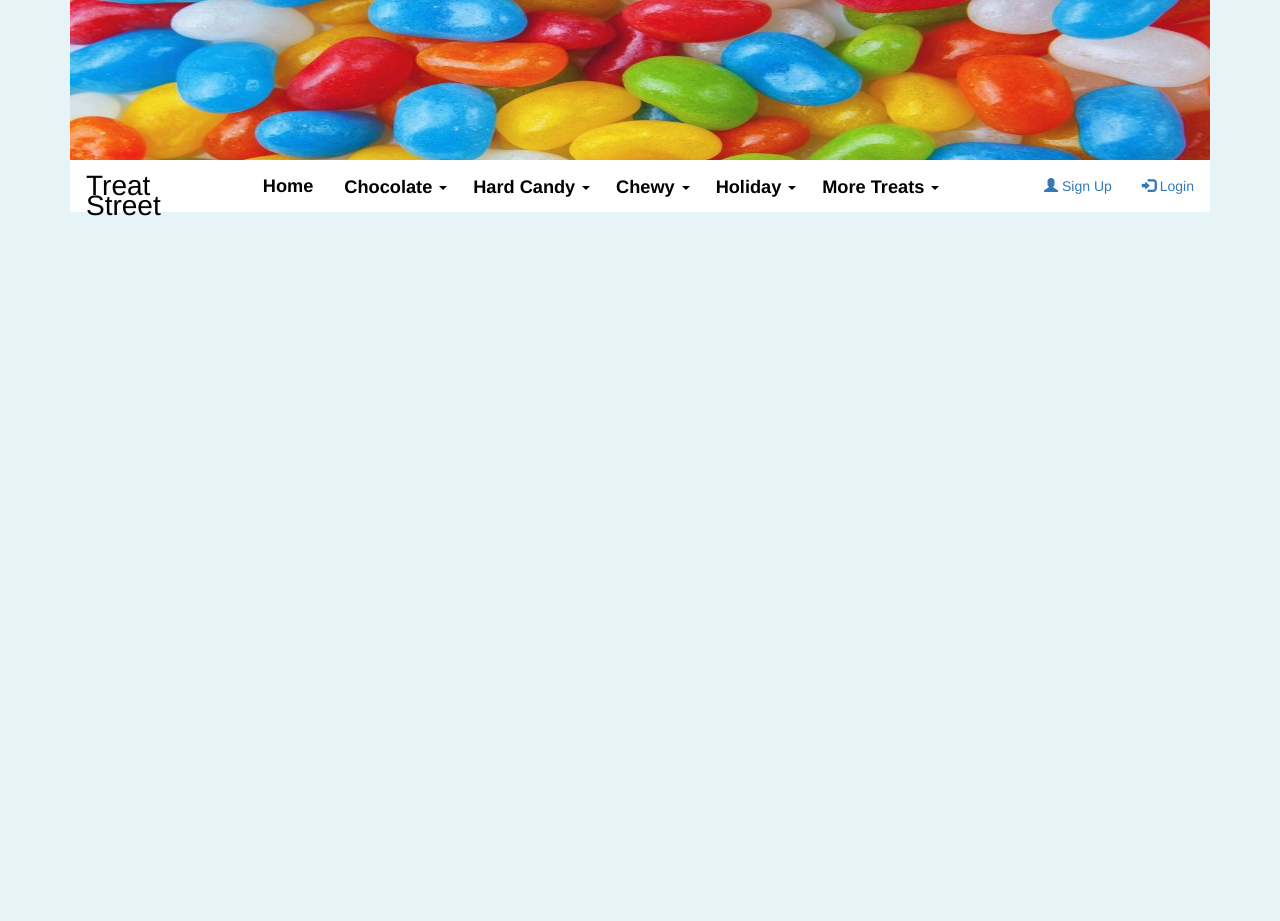
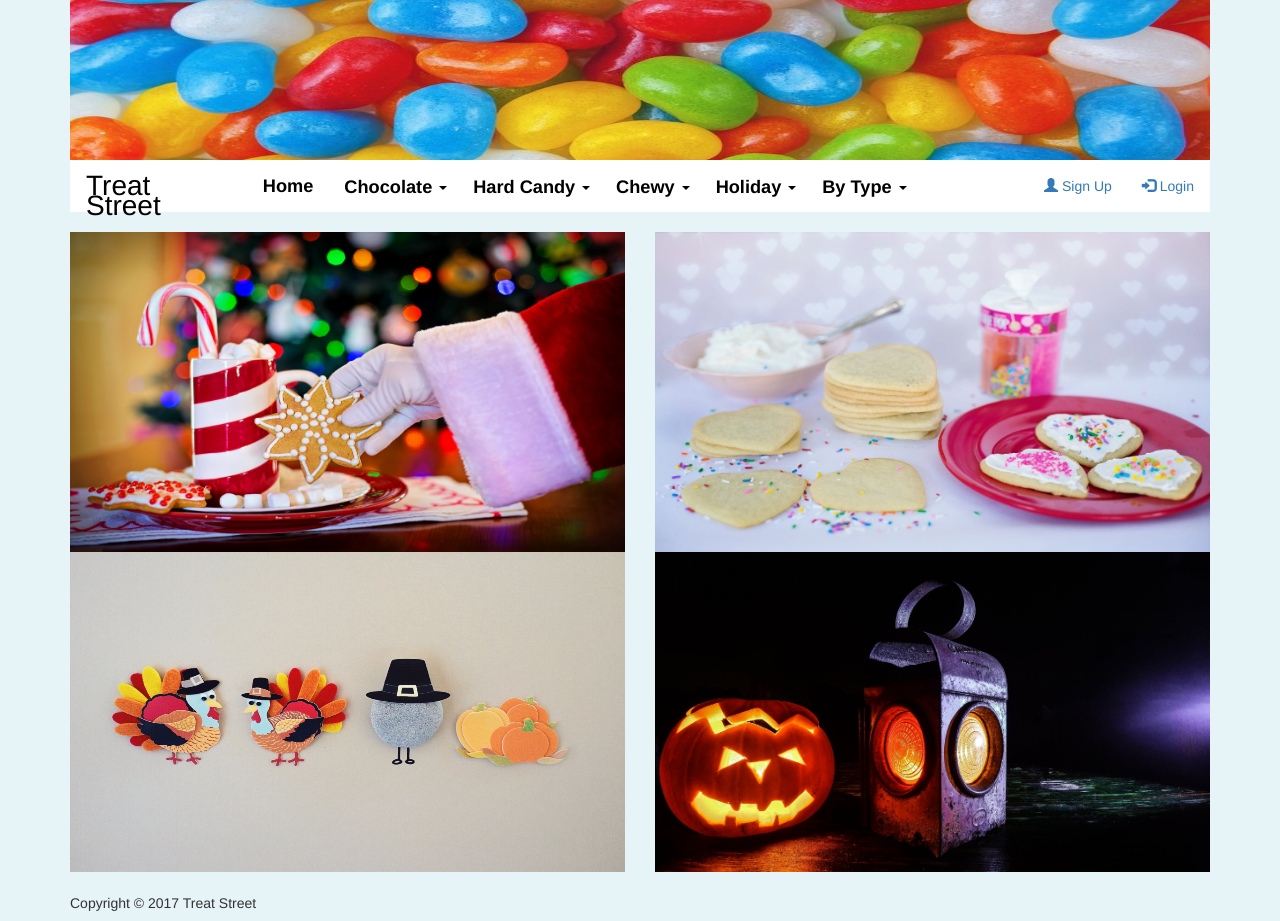
Before and after one commit to handelik1/treatstreet, a PHP site: page / in a window 1280 px wide. Before the commit the page ends 216 px from the top, so only its background shows below. Run offline with PHP 8.4, Linux system fonts and the light colour scheme; some libraries are stand-ins or nearby versions.

Commit message:
Add files via upload

```diff
--- a/treatstreet/footer.html
+++ b/treatstreet/footer.html
@@ -1,3 +1,10 @@
 <footer>
+    <div class="container">
+	    <div class="row">
+	    	<div class="col-md-12">
+	    		<h5>Copyright &#169; 2017 Treat Street</h5>
+			</div>
+	    </div>
+	</div>
 	<script src = "src/js/bootstrap.js"></script>
 </footer>
--- a/treatstreet/index.php
+++ b/treatstreet/index.php
@@ -21,6 +21,34 @@ $out .=		    	'<div class="col-md-12">';
 						require('nav.php');
 $out .=				'</div>';
 $out .=     	'</div>';
+$out .=		  '<form action = "results.php" method = "post">';
+$out .= 		'<div class="row">';
+$out .=		    	'<div class="col-md-6">';
+$out .=					'<input type = "image" name = "candy" class = "main-background main-background1" src = "src/img/main2.jpg" value = "christmas">';
+$out .=					'<h2 class = "hide img1 img-caption">Try Our Christmas Treats</h2>';
+$out .=				'</div>';
+
+$out .=		    	'<div class="col-md-6">';
+$out .=					'<input type = "image" name = "candy"  class = "main-background main-background2" src = "src/img/main.jpg" value = "valentines">';
+$out .=					'<h2 class = "hide img2 img-caption">Get Your Valentine\'s Candy Today</h2>';
+$out .=				'</div>';
+$out .=     	'</div>';
+
+$out .= 		'<div class="row">';
+$out .=		    	'<div class="col-md-6">';
+$out .=					'<input type = "image" name = "candy"  class = "main-background main-background3" src = "src/img/main3.jpg" value = "thanksgiving">';
+$out .=					'<h2 class = "hide img3 img-caption">Gobble Gobble Sweets</h2>';
+$out .=				'</div>';
+
+$out .=		    	'<div class="col-md-6">';
+$out .=					'<input type = "image" name = "candy"  class = "main-background main-background4" src = "src/img/main4.jpg" value = "halloween">';
+$out .=					'<h2 class = "hide img4 img-caption">The Spooky Candy Collection</h2>';
+$out .=				'</div>';
+$out .=     	'</div>';
+
+$out .=		    '<input id = "candy-input-pic" type = "hidden" name = "candy" value = "all">';
+$out .=	      '</form>';
+
 
 $out .= 	'</div>';
 $out .= '</body>';
@@ -41,6 +69,16 @@ require('footer.html');
 
 <script>
 	$(document).ready(function(){
+		$('.main-background').click(function(){
+			var val = $(this).val();
+			var value = val.toLowerCase();
+			$('#candy-input-pic').val(value);
+		});
+	});
+</script>
+
+<script>
+	$(document).ready(function(){
 		$('.menu-item').click(function(){
 			var val = $(this).val();
 			var value = val.toLowerCase();
@@ -48,3 +86,70 @@ require('footer.html');
 		});
 	});
 </script>
+
+<script>
+$(document).ready(function(){
+	$('.main-background1').hover(
+	       function(){
+	       		$('.img1').removeClass('hide');
+  				$('.main-background1').fadeTo( "fast", .25, function() {
+  				});
+		});
+			$('.main-background1').mouseout(
+	       function(){
+	       		$('.img1').addClass('hide');
+  				$('.main-background1').fadeTo( "fast", 1, function() {
+  				});
+	   	   });
+	});
+
+</script>
+
+<script>
+$(document).ready(function(){
+	$('.main-background2').hover(
+	       function(){
+	       		$('.img2').removeClass('hide');
+  				$('.main-background2').fadeTo( "fast", .25, function() {
+  				});
+		});
+			$('.main-background2').mouseout(
+	       function(){
+	       		$('.img2').addClass('hide');
+  				$('.main-background2').fadeTo( "fast", 1, function() {
+  				});
+	   	   });
+	});
+</script>
+<script>
+$(document).ready(function(){
+	$('.main-background3').hover(
+	       function(){
+	       		$('.img3').removeClass('hide');
+  				$('.main-background3').fadeTo( "fast", .25, function() {
+  				});
+		});
+			$('.main-background3').mouseout(
+	       function(){
+	       		$('.img3').addClass('hide');
+  				$('.main-background3').fadeTo( "fast", 1, function() {
+  				});
+	   	   });
+	});
+</script>
+<script>
+$(document).ready(function(){
+	$('.main-background4').hover(
+	       function(){
+	       		$('.img4').removeClass('hide');
+  				$('.main-background4').fadeTo( "fast", .25, function() {
+  				});
+		});
+			$('.main-background4').mouseout(
+	       function(){
+	       		$('.img4').addClass('hide');
+  				$('.main-background4').fadeTo( "fast", 1, function() {
+  				});
+	   	   });
+	});
+</script>
--- a/treatstreet/nav.php
+++ b/treatstreet/nav.php
@@ -16,46 +16,48 @@ $out .= '<nav class="navbar navbar-color navbar-edit">
 			          <input class = "sub-menu menu-item" type = "submit" value = "White">
 			          <input class = "sub-menu menu-item" type = "submit" value = "Dark">
 			          <input class = "sub-menu menu-item" type = "submit" value = "Specialty">
+			          <input class = "sub-menu menu-item" type = "submit" value = "Name-Brand">
 			        </ul>
 			      </li>
 			      <li class="dropdown">
 			        <input class = "main-menu-item menu-item" type = "submit" value = "Hard Candy">
 			        <span class="caret"></span>
 			        <ul class="dropdown-menu">
-			          <input class = "sub-menu menu-item" type = "submit" value = "Milk">
-			          <input class = "sub-menu menu-item" type = "submit" value = "White">
-			          <input class = "sub-menu menu-item" type = "submit" value = "Dark">
-			          <input class = "sub-menu menu-item" type = "submit" value = "Specialty">
+			          <input class = "sub-menu menu-item" type = "submit" value = "Lollipops">
+			          <input class = "sub-menu menu-item" type = "submit" value = "Name Brand">
+			          <input class = "sub-menu menu-item" type = "submit" value = "Mints">
+			          <input class = "sub-menu menu-item" type = "submit" value = "Long-Lasting">
 			        </ul>
 			      </li>
 			      <li class="dropdown">
 			        <input class = "main-menu-item menu-item" type = "submit" value = "Chewy">
 			        <span class="caret"></span>
 			        <ul class="dropdown-menu">
-			          <input class = "sub-menu menu-item" type = "submit" value = "Milk">
-			          <input class = "sub-menu menu-item" type = "submit" value = "White">
-			          <input class = "sub-menu menu-item" type = "submit" value = "Dark">
-			          <input class = "sub-menu menu-item" type = "submit" value = "Specialty">
+			          <input class = "sub-menu menu-item" type = "submit" value = "Caramel">
+			          <input class = "sub-menu menu-item" type = "submit" value = "Taffy">
+			          <input class = "sub-menu menu-item" type = "submit" value = "Chewing Gum">
+			          <input class = "sub-menu menu-item" type = "submit" value = "Jelly Beans">
+			          <input class = "sub-menu menu-item" type = "submit" value = "Gummies">
 			        </ul>
 			      </li>
 			      <li class="dropdown">
 			        <input class = "main-menu-item menu-item" type = "submit" value = "Holiday">
 			        <span class="caret"></span>
 			        <ul class="dropdown-menu">
-			          <input class = "sub-menu menu-item" type = "submit" value = "Milk">
-			          <input class = "sub-menu menu-item" type = "submit" value = "White">
-			          <input class = "sub-menu menu-item" type = "submit" value = "Dark">
-			          <input class = "sub-menu menu-item" type = "submit" value = "Specialty">
+			          <input class = "sub-menu menu-item" type = "submit" value = "Christmas">
+			          <input class = "sub-menu menu-item" type = "submit" value = "Hannukah">
+			          <input class = "sub-menu menu-item" type = "submit" value = "Thanksgiving">
+			          <input class = "sub-menu menu-item" type = "submit" value = "Halloween">
 			        </ul>
 			      </li>
 			      <li class="dropdown">
-			        <input class = "main-menu-item menu-item" type = "submit" value = "More Treats">
+			        <input class = "main-menu-item menu-item" type = "submit" value = "By Type">
 			        <span class="caret"></span>
 			        <ul class="dropdown-menu">
-			          <input class = "sub-menu menu-item" type = "submit" value = "Milk">
-			          <input class = "sub-menu menu-item" type = "submit" value = "White">
-			          <input class = "sub-menu menu-item" type = "submit" value = "Dark">
-			          <input class = "sub-menu menu-item" type = "submit" value = "Specialty">
+			          <input class = "sub-menu menu-item" type = "submit" value = "Sour">
+			          <input class = "sub-menu menu-item" type = "submit" value = "Sugar Free">
+			          <input class = "sub-menu menu-item" type = "submit" value = "Vintage">
+			          <input class = "sub-menu menu-item" type = "submit" value = "Novelty">
 			        </ul>
 			      </li>
 		    	</ul>
--- a/treatstreet/src/css/stylesheet.css
+++ b/treatstreet/src/css/stylesheet.css
@@ -83,3 +83,21 @@ input[type=submit]{
 	margin-top: 12px;
 	margin-right: -5px;
 }
+
+/*******Main area******/
+
+.main-background{
+	height: 40%;
+	width: 100%;
+	background: black;
+}
+.img-caption{
+	width: 100%;
+	position: absolute;
+	z-index: 10;
+	text-align: center;
+	bottom: 40%;
+	color: black;
+	font-weight: bold;
+	pointer-events:none
+}
```
Also changed, not shown: treatstreet/src/img/main.jpg (added), treatstreet/src/img/main2.jpg (added), treatstreet/src/img/main3.jpg (added), treatstreet/src/img/main4.jpg (added).
